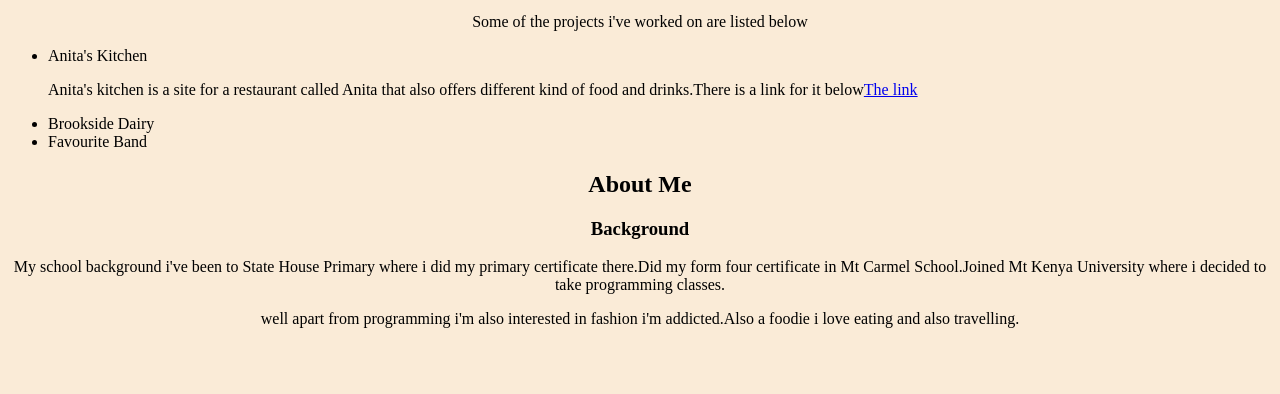
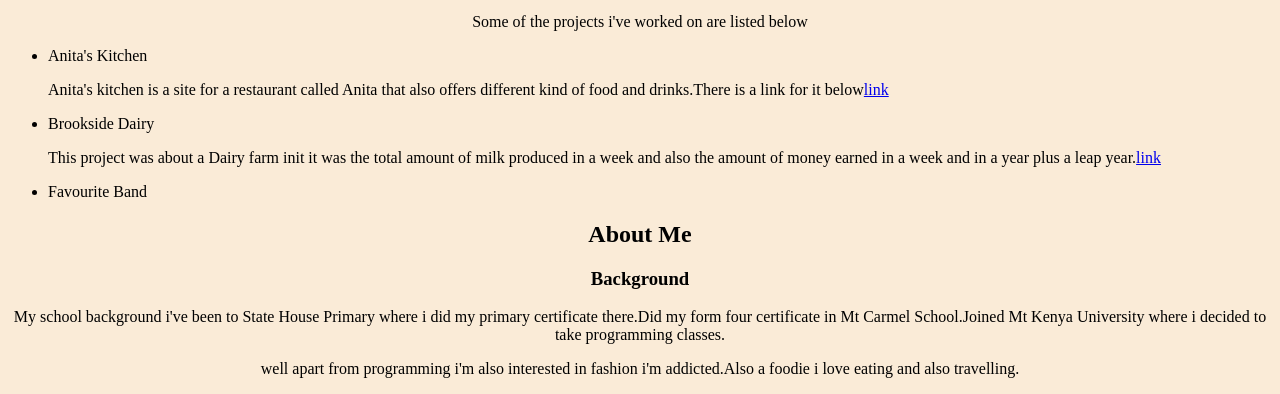
Before and after one commit to sngina/Stella-Portfolio, a plain HTML site: page index.html in a window 1280 px wide. Shown: the part 905-1299 px from the top of the page. Before the commit the page ends 1249 px from the top, so only its background shows below. Drawn offline with Linux system fonts and the light colour scheme.

Commit message:
adding a paragraph

```diff
--- a/index.html
+++ b/index.html
@@ -20,8 +20,9 @@
         <div id="list">
          <ul>
         <li>Anita's Kitchen</li>
-         <p>Anita's kitchen is a site for a restaurant called Anita that also offers different kind of food  and drinks.There is a link for it below<a href="https://github.com/sngina/Anitas--kitchen">The link</a></p>
+         <p>Anita's kitchen is a site for a restaurant called Anita that also offers different kind of food  and drinks.There is a link for it below<a href="https://github.com/sngina/Anitas--kitchen">link</a></p>
         <li>Brookside Dairy</li>
+        <p>This project was about a Dairy farm init it was the total amount of milk produced in a week and also the amount of money earned in a week and in a year plus a leap year.<a href="https://github.com/sngina/BrooksideDairy.git">link</a></p>
         <li>Favourite Band</li>
         </ul>
         </div>
```
